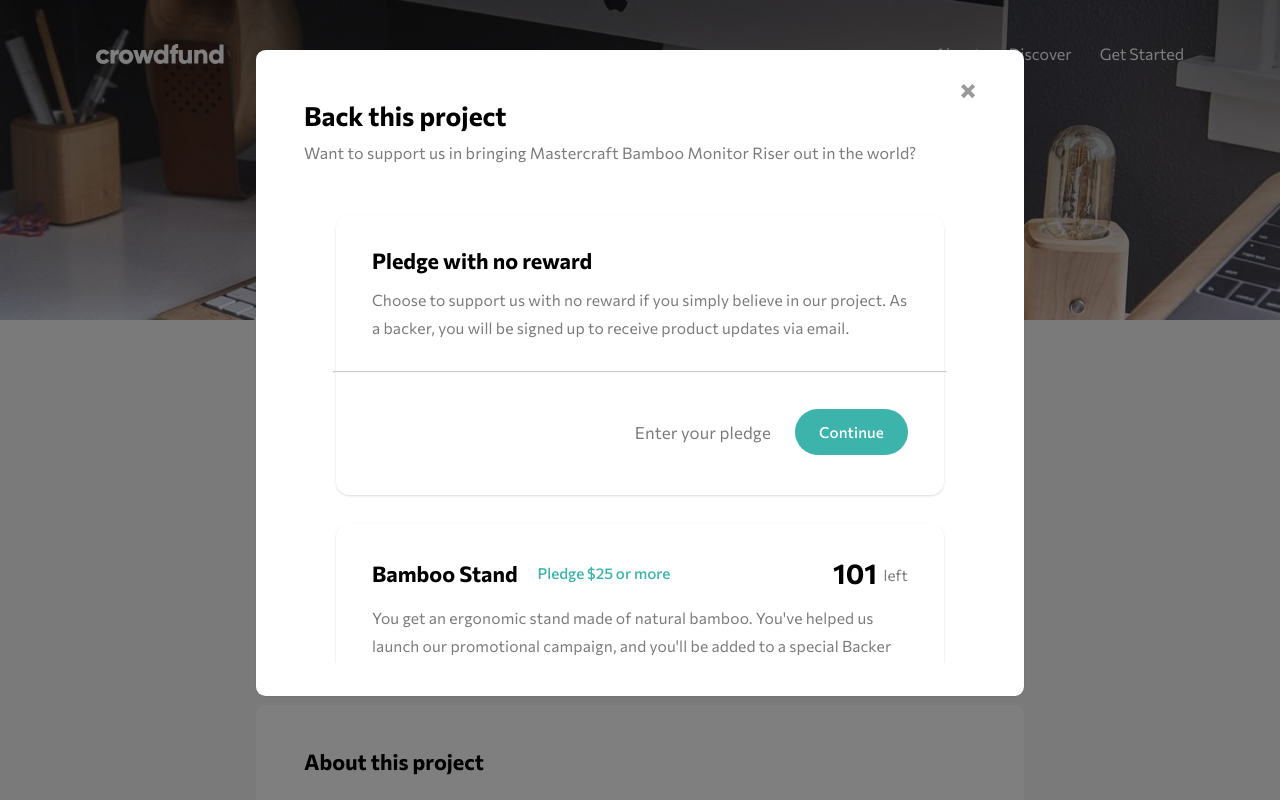
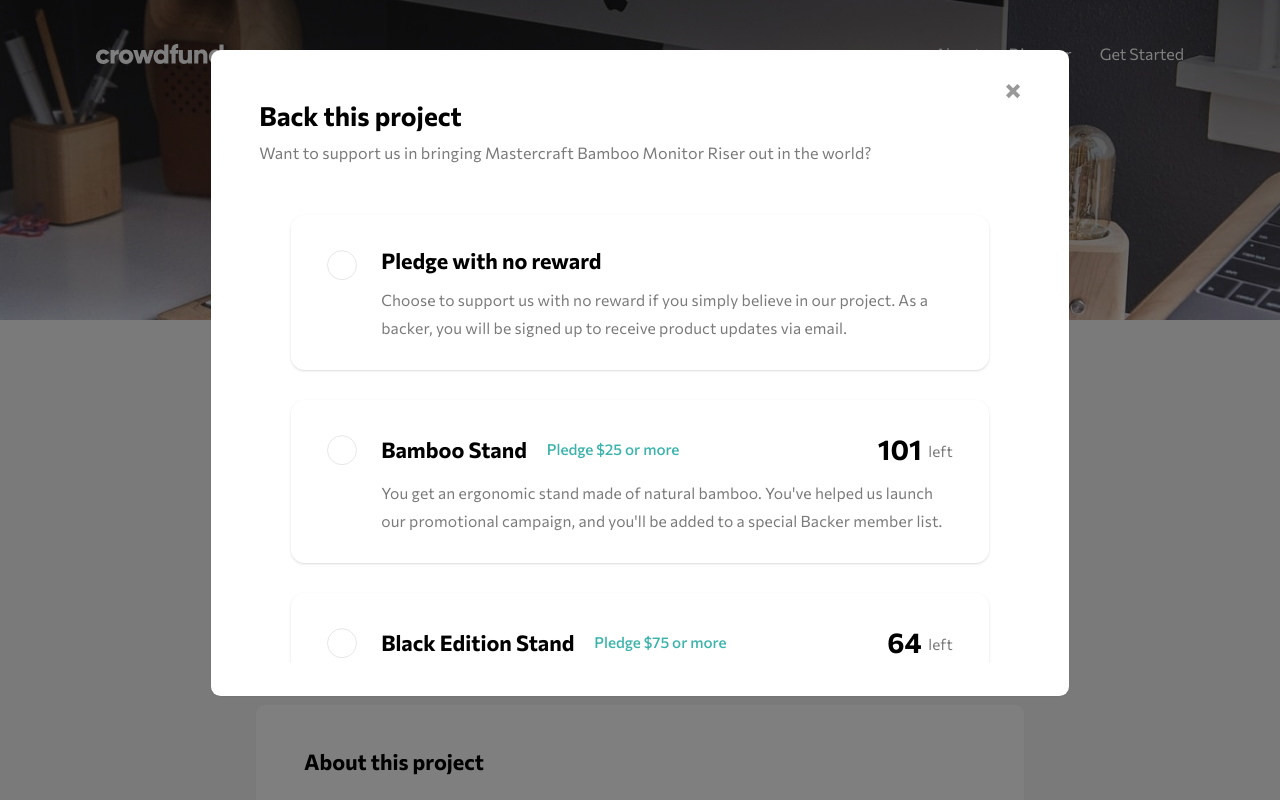
Before and after one commit to VasuBeachoo/crowdfunding-product-page, a React (Create React App) app: page / in a window 1280 px wide. Both pictures are taken after a click on the button "Back this project". Shown: the top 800 px of the page. Built offline with nearby package versions, Linux system fonts and the light colour scheme.

Commit message:
Add state and styling for selected popup option

```diff
--- a/src/App.js
+++ b/src/App.js
@@ -59,7 +59,7 @@
   flex-direction: column;
   justify-content: flex-start;
   align-items: center;
-  width: 60%;
+  width: 67%;
 `;
 
 const App = () => {
--- a/src/components/PopupOption.js
+++ b/src/components/PopupOption.js
@@ -1,15 +1,43 @@
 import styled, { css } from "styled-components";
 import { ThemeProvider } from "styled-components";
 import { themes, mixinLightText } from "../mixins";
+import PopupSelect, { OuterCircle } from "./PopupSelect";
 import { Container, Name, PledgeReq, Description } from "./Reward";
 import StockLeft from "./StockLeft";
 import Button from "./Button";
+
+export const OptionContainer = styled(Container)`
+  ${(props) =>
+    props.selectedId === props.id &&
+    css`
+      border: 0.2rem solid var(--Moderate-cyan);
+    `};
+  padding: 0;
+`;
 
 export const TopContainer = styled.div`
   display: flex;
   flex-direction: row;
   justify-content: flex-start;
-  align-items: center;
+  align-items: flex-start;
+  gap: 1.5rem;
+  padding: 2rem 2.25rem 0;
+
+  ${(props) =>
+    props.theme.name !== "unavailable" &&
+    css`
+      &:hover {
+        cursor: pointer;
+
+        & ${OuterCircle} {
+          border-color: var(--Moderate-cyan);
+        }
+
+        & ${Name} {
+          color: var(--Moderate-cyan);
+        }
+      }
+    `}
 `;
 
 export const InfoContainer = styled.div`
@@ -33,27 +61,14 @@
   text-align: center;
   width: 100%;
 
-  ${(props) =>
-    props.theme.name !== "unavailable" &&
-    css`
-      & ${Name} {
-        user-select: none;
-        transition: 0.2s;
-
-        &:hover {
-          cursor: pointer;
-          color: var(--Moderate-cyan);
-        }
-      }
-    `}
-
   & ${PledgeReq} {
+    text-align: center;
     margin-right: auto;
   }
 `;
 
 export const Divider = styled.hr`
-  width: 114.5%;
+  width: 100%;
   opacity: 0.5;
   margin: 0.05rem 0 1.75rem 0;
 `;
@@ -65,6 +80,7 @@
   align-items: center;
   gap: 1.5rem;
   width: 100%;
+  padding: 0 2.25rem 2rem;
 `;
 
 export const Label = styled.p`
@@ -73,30 +89,46 @@
   }
 `;
 
-export const renderPopupOptions = (rewards) => {
+export const renderPopupOptions = (rewards, selectedId, setSelectedId) => {
   let key = 5000;
+  let id = 0;
 
   return (
     rewards &&
     rewards.map((reward) => (
       <PopupOption
         key={key++}
+        id={id++}
         name={reward.name}
         pledgeReq={reward.pledgeReq}
         description={reward.desc}
         stockAmt={reward.stockAmt}
+        setSelectedId={setSelectedId}
+        selectedId={selectedId}
       />
     ))
   );
 };
 
-const PopupOption = ({ className, name, pledgeReq, description, stockAmt }) => {
+const PopupOption = ({
+  className,
+  id,
+  name,
+  pledgeReq,
+  description,
+  stockAmt,
+  selectedId,
+  setSelectedId,
+}) => {
   return (
     <ThemeProvider
       theme={stockAmt === 0 ? themes.unavailable : themes.available}
     >
-      <Container className={className}>
-        <TopContainer>
+      <OptionContainer className={className} id={id} selectedId={selectedId}>
+        <TopContainer
+          onClick={stockAmt === 0 ? undefined : () => setSelectedId(id)}
+        >
+          <PopupSelect selected={selectedId === id} />
           <InfoContainer>
             <HeaderContainer>
               <Name>{name}</Name>
@@ -108,12 +140,16 @@
             <Description>{description}</Description>
           </InfoContainer>
         </TopContainer>
-        <Divider />
-        <BottomContainer>
-          <Label>Enter your pledge</Label>
-          <Button>Continue</Button>
-        </BottomContainer>
-      </Container>
+        {selectedId === id && (
+          <>
+            <Divider />
+            <BottomContainer>
+              <Label>Enter your pledge</Label>
+              <Button>Continue</Button>
+            </BottomContainer>
+          </>
+        )}
+      </OptionContainer>
     </ThemeProvider>
   );
 };
--- a/src/components/PopupPledges.js
+++ b/src/components/PopupPledges.js
@@ -1,3 +1,4 @@
+import { useState } from "react";
 import styled from "styled-components";
 import PopupOption, { renderPopupOptions } from "./PopupOption";
 import { mixinLightText } from "../mixins";
@@ -43,6 +44,20 @@
 `;
 
 const PopupPledges = ({ className, productName, rewards, closePopup }) => {
+  const [selectedId, setSelectedId] = useState(-999);
+
+  const options = [
+    <PopupOption
+      key="10000"
+      id={-1}
+      name="Pledge with no reward"
+      description="Choose to support us with no reward if you simply believe in our project. As a backer, you will be signed up to receive product updates via email."
+      selectedId={selectedId}
+      setSelectedId={setSelectedId}
+    />,
+    renderPopupOptions(rewards, selectedId, setSelectedId),
+  ];
+
   return (
     <Container className={className}>
       <CloseIcon src={iconClose} alt="close-icon" onClick={closePopup} />
@@ -50,13 +65,7 @@
       <Paragraph>
         Want to support us in bringing {productName} out in the world?
       </Paragraph>
-      <Rewards>
-        <PopupOption
-          name="Pledge with no reward"
-          description="Choose to support us with no reward if you simply believe in our project. As a backer, you will be signed up to receive product updates via email."
-        />
-        {renderPopupOptions(rewards)}
-      </Rewards>
+      <Rewards>{options}</Rewards>
     </Container>
   );
 };
--- /dev/null
+++ b/src/components/PopupSelect.js
@@ -0,0 +1,31 @@
+import styled from "styled-components";
+
+export const OuterCircle = styled.div`
+  display: flex;
+  flex-direction: row;
+  justify-content: center;
+  align-items: center;
+  transform: translateY(0.2rem);
+  border: 0.1rem solid hsl(0, 0%, 90%);
+  border-radius: 100%;
+  padding: 0.3rem;
+  transition: 0.2s;
+`;
+
+export const InnerCircle = styled.div`
+  width: 1.15rem;
+  height: 1.15rem;
+  background-color: ${(props) =>
+    props.selected ? "var(--Moderate-cyan)" : "var(--White)"};
+  border-radius: 100%;
+`;
+
+const PopupSelect = ({ className, selected }) => {
+  return (
+    <OuterCircle className={className}>
+      <InnerCircle selected={selected} />
+    </OuterCircle>
+  );
+};
+
+export default PopupSelect;
--- a/src/components/Reward.js
+++ b/src/components/Reward.js
@@ -9,6 +9,7 @@
   justify-content: flex-start;
   align-items: center;
   width: 100%;
+  user-select: none;
   border-radius: 0.85rem;
   box-shadow: rgba(0, 0, 0, 0.1) 0px 1px 3px 0px,
     rgba(0, 0, 0, 0.06) 0px 1px 2px 0px;
@@ -28,6 +29,7 @@
 export const Name = styled.h1`
   font-size: 1.35rem;
   margin: 0;
+  transition: 0.2s;
 `;
 
 export const PledgeReq = styled.p`
--- a/src/components/Stats.js
+++ b/src/components/Stats.js
@@ -77,7 +77,7 @@
   return (
     <Container className={className}>
       <StatsContainer>{displayStats(textStats)}</StatsContainer>
-      <ProgressBar>
+      <ProgressBar width="100%">
         <ProgressBar
           width={(stats.amtBacked / stats.amtGoal) * 100 + "%"}
           bgColor="var(--Moderate-cyan)"
```
